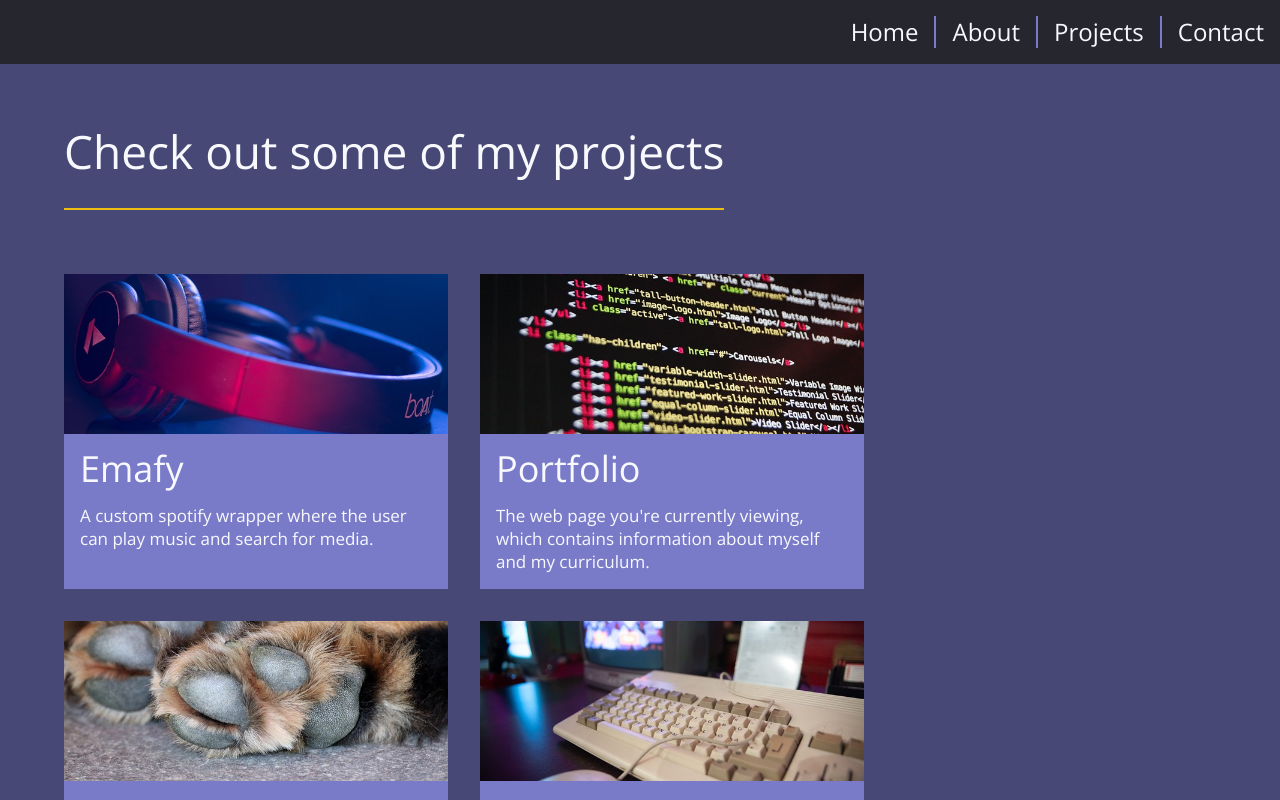
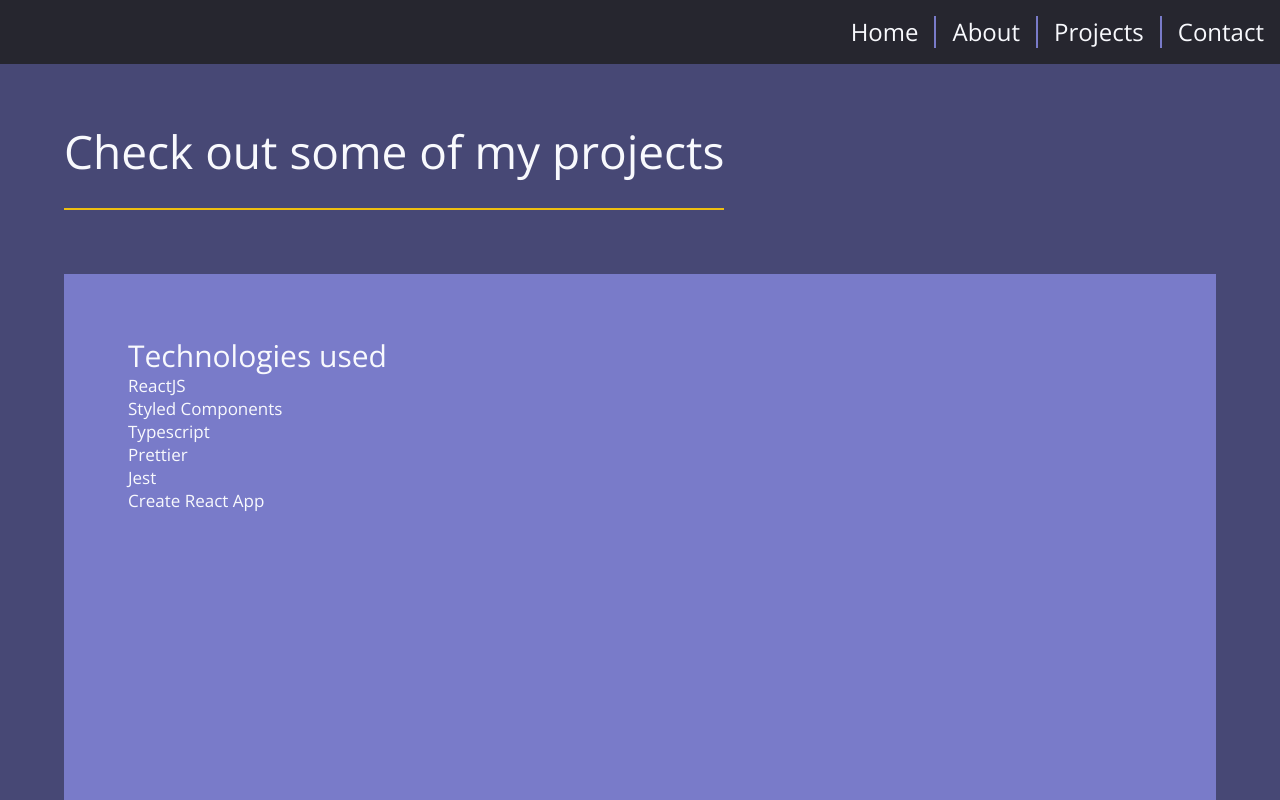
Before and after one commit to mwolfart/mwolfart.github.io, a Next.js app: page / in a window 1280 px wide. Both pictures are taken after a click on the element 256 px from the left and 431 px from the top of the page. Built offline with nearby package versions, Linux system fonts and the light colour scheme.

Commit message:
Add transition to project dialog

```diff
--- a/src/components/feature/project-card/index.tsx
+++ b/src/components/feature/project-card/index.tsx
@@ -1,5 +1,6 @@
-import { FC } from 'react'
+import { FC, useState } from 'react'
 import { Img } from '@ui-components'
+import cx from 'classnames'
 
 interface Props {
   imageSrc: string
@@ -13,11 +14,19 @@ export const ProjectCard: FC<Props> = ({
   title,
   description,
   onClick,
-}) => (
-  <div
-    className="bg-lightblue w-full md:w-half-gap-8 lg:w-96 hover:scale-110 cursor-pointer transition"
-    onClick={onClick}
-  >
+}) => {
+  const [hasTransition, setTransition] = useState(true)
+  const wrapperClasses = cx(
+    'bg-lightblue w-full md:w-half-gap-8 lg:w-96 cursor-pointer transition',
+    hasTransition && 'hover:scale-110',
+  )
+  const click = (): void => {
+    setTransition(false)
+    onClick()
+    setTimeout(() => setTransition(true), 500)
+  }
+  return (
+    <div className={wrapperClasses} onClick={click}>
       <Img src={imageSrc} width="w-full" height="h-40" />
       <div className="p-4 flex flex-col gap-4">
         {title.length > 12 ? <h5>{title}</h5> : <h3>{title}</h3>}
@@ -25,3 +34,4 @@ export const ProjectCard: FC<Props> = ({
       </div>
     </div>
   )
+}
--- a/src/components/feature/projects/emafy.tsx
+++ b/src/components/feature/projects/emafy.tsx
@@ -6,13 +6,20 @@ export const EmafyDetails: FC = () => {
   const technologies = [
     t('tech.react'),
     t('tech.styled'),
+    t('tech.ts'),
+    t('tech.prettier'),
+    t('tech.jest'),
     t('tech.cra'),
-    t('tech.jest'),
   ]
   return (
-    <div>
+    <div className="p-16">
       <p>{t('emafyLongDescription')}</p>
       <h4>{t('technologiesUsed')}</h4>
+      <ul>
+        {technologies.map((name) => (
+          <li key={name}>{name}</li>
+        ))}
+      </ul>
     </div>
   )
 }
--- a/src/components/feature/projects/index.tsx
+++ b/src/components/feature/projects/index.tsx
@@ -1,6 +1,7 @@
 import { forwardRef, ReactNode, useState } from 'react'
 import { useTranslations } from 'use-intl'
 import { ProjectCard } from '@feature-components'
+import { EmafyDetails } from './emafy'
 import cx from 'classnames'
 
 export const Projects = forwardRef<HTMLDivElement>((_, ref) => {
@@ -8,21 +9,30 @@ export const Projects = forwardRef<HTMLDivElement>((_, ref) => {
   const [showDetails, setShowDetails] = useState(false)
   const [detailsContent, setDetailsContent] = useState<ReactNode>()
 
+  const detailsElements = [<EmafyDetails key={0} />]
+
   const onOpenDetails = (id: number): void => {
-    setDetailsContent(<></>)
-    setShowDetails(true)
+    if (id < detailsElements.length) {
+      setDetailsContent(detailsElements[id])
+      setShowDetails(true)
+    }
   }
 
   const detailsWrapperClasses = cx(
-    'absolute transition inset-0',
-    !showDetails && 'left-full',
+    'absolute transition w-full top-0 bottom-0 bg-lightblue z-10 left-0',
+    !showDetails && 'translate-x-[2000px]',
   )
 
   return (
     <div className="p-8 sm:p-16 flex flex-col gap-16" ref={ref}>
       <h2 className="pb-8 border-b-2 border-primary w-fit">{t('title')}</h2>
-      <div className="realtive flex flex-row flex-wrap gap-8">
-        <div className={detailsWrapperClasses}>{detailsContent}</div>
+      <div className="relative flex flex-row flex-wrap gap-8">
+        <div
+          className={detailsWrapperClasses}
+          onClick={() => setShowDetails(false)}
+        >
+          {detailsContent}
+        </div>
         <ProjectCard
           imageSrc="/images/emafy.jpg"
           title={t('emafy')}
--- a/src/constants/i18n/en.json
+++ b/src/constants/i18n/en.json
@@ -46,7 +46,9 @@
             "styled": "Styled Components",
             "postgres": "PostgreSQL",
             "next": "NextJS",
-            "cra": "Create React App"
+            "cra": "Create React App",
+            "ts": "Typescript",
+            "prettier": "Prettier"
         }
     },
     "about": {
--- a/src/pages/index.tsx
+++ b/src/pages/index.tsx
@@ -7,7 +7,7 @@ export default function Home(): ReactNode {
   const { refs } = useContext(ScrollContext)
 
   return (
-    <div className="h-full scroll-smooth overflow-auto">
+    <div className="h-full scroll-smooth overflow-y-auto overflow-x-hidden">
       <Intro ref={refs[0]} />
       <About ref={refs[1]} />
       <Projects ref={refs[2]} />
```
Lines whose indentation alone changed are shown as unchanged.
